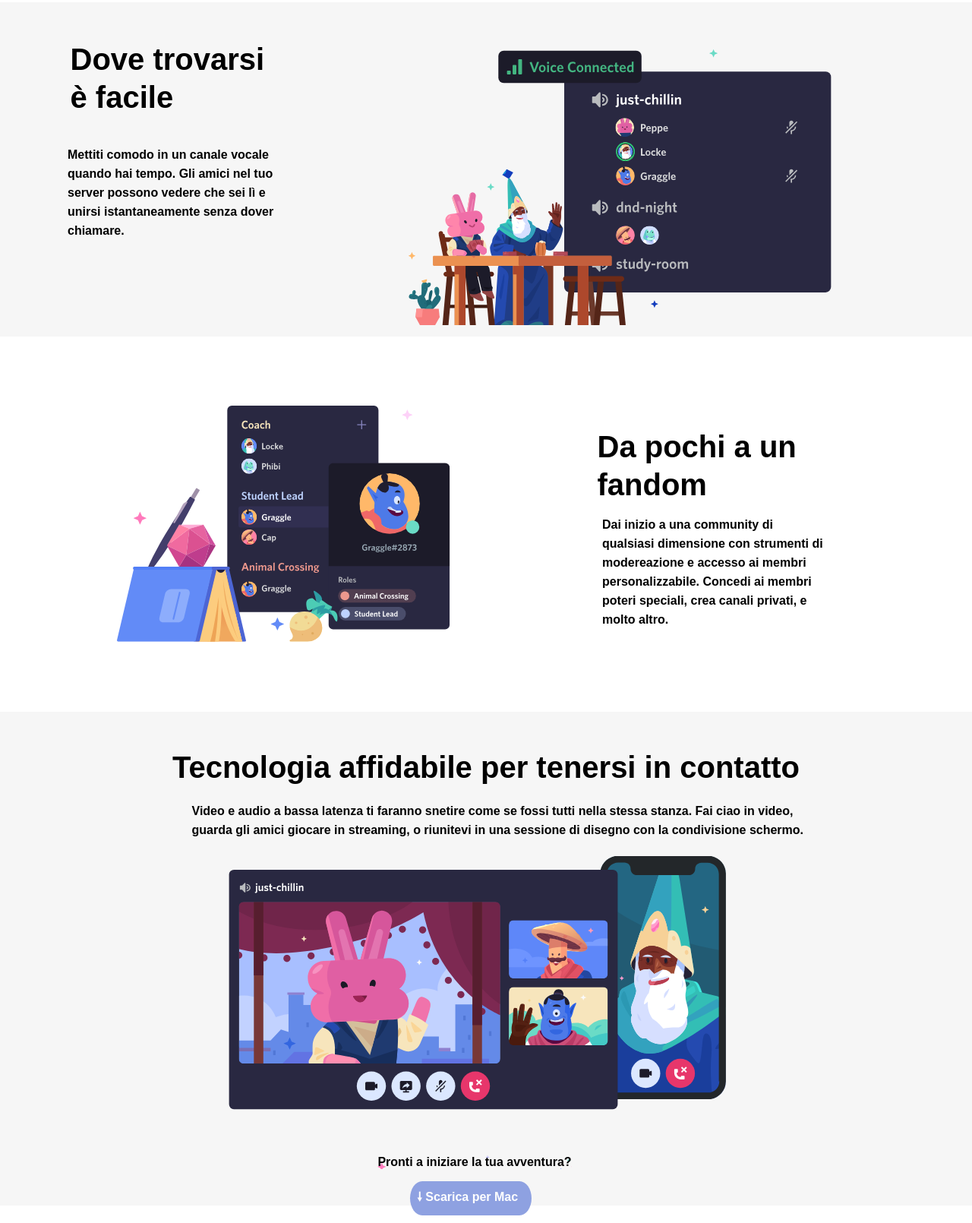
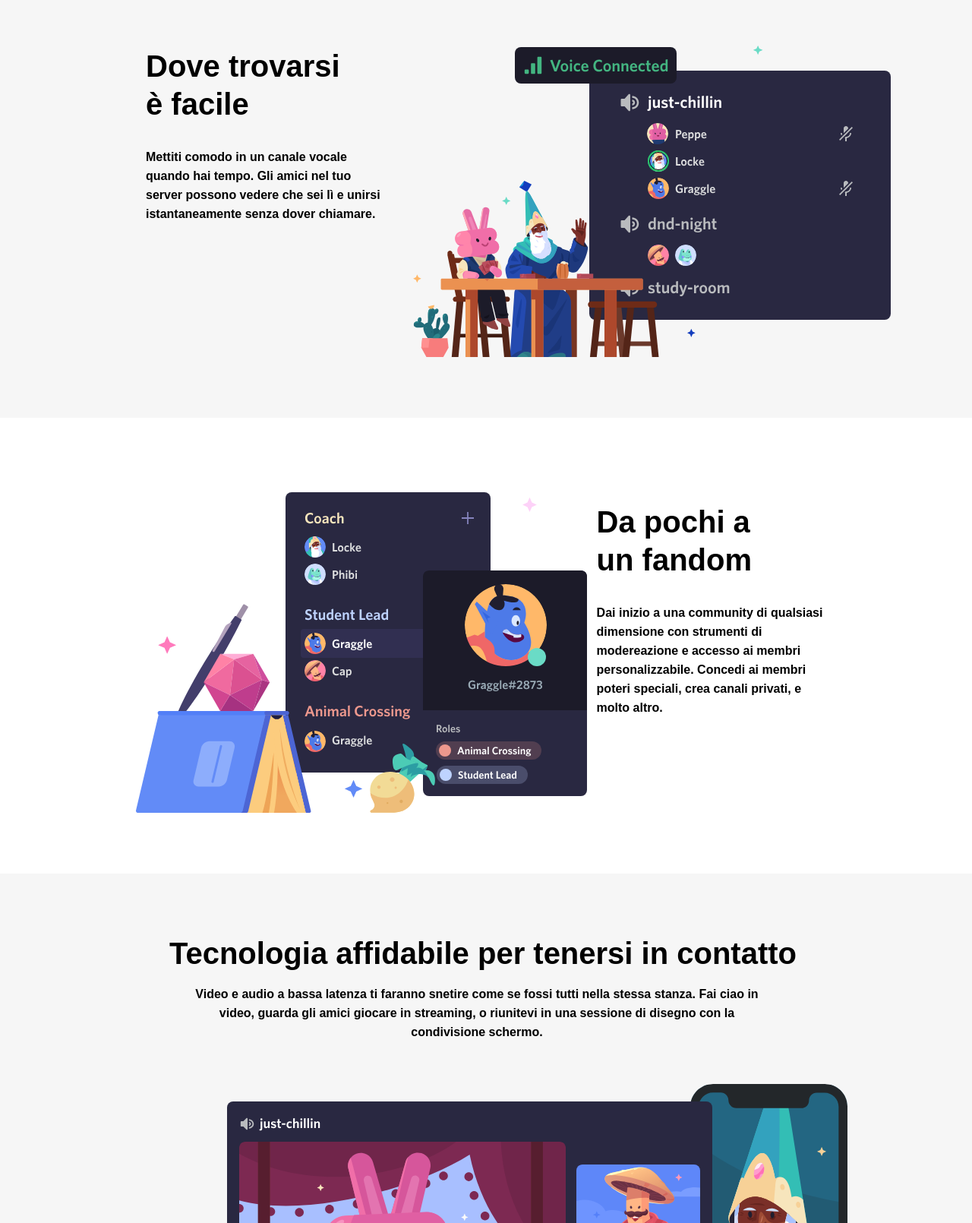
Before and after one commit to PaoloPascucci/htmlcss-discord, a plain HTML site: page index.html in a window 1280 px wide. Shown: the part 1190-2800 px from the top of the page at 76% size. Drawn offline with Linux system fonts and the light colour scheme.

Commit message:
Aggiustate sezioni

```diff
--- a/index.html
+++ b/index.html
@@ -25,7 +25,7 @@
 
     <main class="corpo">
         <section class="sec-1">
-            <div class="container1">
+            <div class="container1 clearfix">
                 <h1 class="title">Il tuo posto per parlare</h1>
                 <p class="text">Che tu faccia parte di un club scolastico, gruppo di gamer, comunità artistica mondiale, o
                     semplicemente
@@ -36,42 +36,54 @@
             </div>
         </section>
         <section class="sec-2">
-            <div class="container2">
-                <img class="rana" src="./img/item1.svg" alt="gruppi con rana">
+            <div class="container2 clearfix">
+                <div class="col-60"><img class="rana" src="./img/item1.svg" alt="gruppi con rana"></div>
+                <div class="col-40">
                     <h2 class="testo titolo">Un luogo a invito con tutto lo spazio necessario per parlare</h2>
                 <p class="testo par"> I server Discord sono organizzati in canali tematici in cui puoi collaborare, condividere o
                     semplicemente parlare della tua giornata senza intasare una chat di gruppo</p>
                     </div>
+            </div>
 
         </section>
         <section class="sec-3">
-                        <div class="container3">
-                            <img class="chat" src="./img/item2.svg" alt="canali vocali">
+                        <div class="container3 clearfix">
+                            <div class="col-60">
                                 <h2 class="testo titolo2">Dove trovarsi è facile</h2>
                             <p class="testo par2">Mettiti comodo in un canale vocale quando hai tempo. Gli amici nel tuo server possono vedere
                                 che sei lì e unirsi istantaneamente senza dover chiamare.</p>
                             </div>
+                            <div class="col-40">
+                                <img class="chat" src="./img/item2.svg" alt="canali vocali">
+                            </div>
+                            </div>
 
         </section>
         <section class="sec-4">
-                <div class="container4">
-                    <img class="chatvocale" src="./img/item3.svg" alt="canali discord">
+                <div class="container4 clearfix">
+                    <div class="col-60"><img class="chatvocale" src="./img/item3.svg" alt="canali discord">
+                    </div>
+                    <div class="col-40">
                         <h2 class="testo titolo3">Da pochi a un fandom</h2>
                     <p class="testo par3"> Dai inizio a una community di qualsiasi dimensione con strumenti di modereazione e accesso ai
                         membri personalizzabile. Concedi ai membri poteri speciali, crea canali privati, e molto altro.</p>
                     </div>
+                </div>
         </section>
         <section class="sec-5">
-            <div class="container5">
+            <div class="container5 clearfix">
                 <h2 class="testo titolo4">Tecnologia affidabile per tenersi in contatto</h2>
                 <p class="testo par4">Video e audio a bassa latenza ti faranno snetire come se fossi tutti nella stessa stanza. Fai
                     ciao
                     in video, guarda gli amici giocare in streaming, o riunitevi in una sessione di disegno con la condivisione
                     schermo.
                 </p>
+
                 <img class="Webcam" src="./img/item4-big.svg" alt="gruppo con webcam">
+                    <div class="container6">
                     <p class="stelle">Pronti a iniziare la tua avventura?</p>
                     <a class="button-3" href="#"> &#129047; Scarica per Mac</a>
+                    </div>
             </div>
             </section>
     </main>
--- a/style.css
+++ b/style.css
@@ -52,7 +52,6 @@ body {
 
 .corpo {
     font-family: sans-serif;
-    position: relative;
 }
 
 /*sezione 1*/
@@ -64,17 +63,14 @@ body {
 }
 
 .container1 {
+    padding-top: 6rem;
+    float: left;
     color: white;
-    position: absolute;
-    top: 35%;
-    left: 53%;
-    transform: translate(-50%, -50%);
     text-align: center;
 }
 
 .title, .text {
     padding: 10px 0;
-    width: 100%;
 }
 
 .title {
@@ -82,7 +78,10 @@ body {
 }
 
 .text {
+    padding-left: 22rem;
+    text-align: center;
     word-wrap: break-word;
+    width: 72%;
     padding-bottom: 2rem;
     line-height: 30px;
 }
@@ -108,46 +107,26 @@ body {
 
 /*sezione 2*/
 
-.sec-2 {
-    position: absolute;
-    top: 125%;
-    left: 50%;
-    transform: translate(-50%, -50%);
-    height: 395px;
+.container2 {
+    padding: 8rem 0 5rem 10rem;
+    float: left;
     width: 100%;
 }
 
-.container2 {
-    position: absolute;
-    top: 100%;
-    left: 50%;
-    transform: translate(-50%, -50%);
-}
-
 .rana {
-    position: absolute;
-    top: 0;
-    left: -250px;
-    transform: translate(-50%, -50%);
+    float: right;
     width: 600px;
 }
 
 .titolo {
-    position: absolute;
-    top: -60px;
-    left: 289px;
-    transform: translate(-50%, -50%);
     word-wrap: break-word;
-    width: 285px;
+    width: 290px;
     line-height: 50px;
     font-size: 40px;
 }
 
 .par {
-    position: absolute;
-    top: 150px;
-    left: 300px;
-    transform: translate(-50%, -50%);
+    padding-top: 2rem;
     word-wrap: break-word;
     width: 294px;
     line-height: 25px;
@@ -155,164 +134,103 @@ body {
 
 /*sezione 3*/
 
-.sec-3 {
-    position: absolute;
-    top: 289%;
-    left: 50%;
-    transform: translate(-50%, -50%);
-    text-align: center;
+.container3 {
     background-color: #f6f6f6;
-    height: 440px;
+    padding: 5rem 0 5rem 10rem;
     width: 100%;
-}
-
-.container3 {
-    position: absolute;
-    top: 0%;
-    left: 50%;
-    transform: translate(-50%, -50%);
+    float: left;
+    padding-top: 5rem;
 }
 
 .chat {
-    position: absolute;
-    top: 230px;
-    left: 180px;
-    transform: translate(-50%, -50%);
-    width: 600px;
+    float: right;
 }
 
 .titolo2 {
-    position: absolute;
-    text-align: left;
-    top: 100px;
-    right: 120px;
-    transform: translate(-50%, -50%);
+    padding: 2rem 0 0 2rem;
     word-wrap: break-word;
-    width: 285px;
+    width: 290px;
     line-height: 50px;
     font-size: 40px;
 }
 
 .par2 {
-    position: absolute;
-    text-align: left;
-    top: 250px;
-    right: 110px;
-    transform: translate(-50%, -50%);
+    padding: 2rem 0 0 2rem;
     word-wrap: break-word;
-    width: 294px;
+    width: 350px;
     line-height: 25px;
 }
 
 /*sezione 4*/
 
-.sec-4 {
-    position: absolute;
-    top: 377%;
-    left: 50%;
-    transform: translate(-50%, -50%);
-    height: 420px;
+.container4 {
+    padding: 5rem 0 5rem 10rem;
     width: 100%;
-}
-
-.container4 {
-    position: absolute;
-    top: 80%;
-    left: 50%;
-    transform: translate(-50%, -50%);
+    float: left;
+    padding-top: 5rem;
 }
 
 .chatvocale {
-    position: absolute;
-    top: -80px;
-    left: -250px;
-    transform: translate(-50%, -50%);
-    width: 500px;
+    float: left;
 }
 
 .titolo3 {
-    position: absolute;
-    top: -150px;
-    left: 289px;
-    transform: translate(-50%, -50%);
+    padding: 2rem 0 0 2rem;
     word-wrap: break-word;
-    width: 285px;
+    width: 290px;
     line-height: 50px;
     font-size: 40px;
 }
 
 .par3 {
-    position: absolute;
-    top: -10px;
-    left: 300px;
-    transform: translate(-50%, -50%);
+    padding: 2rem 0 0 2rem;
     word-wrap: break-word;
-    width: 294px;
+    width: 340px;
     line-height: 25px;
 }
 
 /* Sezione 5*/
 
-.sec-5 {
-    position: absolute;
-    top: 510%;
-    left: 50%;
-    transform: translate(-50%, -50%);
+.container5 {
     background-color: #f6f6f6;
-    height: 650px;
+    padding: 5rem 0 5rem 10rem;
     width: 100%;
-}
-
-.container5 {
-    position: absolute;
-    top: 55%;
-    left: 50%;
-    transform: translate(-50%, -50%);
+    float: left;
+    padding-top: 5rem;
 }
 
 .Webcam {
-    position: absolute;
-    top: -1px;
-    left: -10px;
-    transform: translate(-50%, -50%);
-    width: 700px;
+    padding-left: 7rem;
 }
 
 .titolo4 {
-    position: absolute;
-    top: -285px;
-    left: 0px;
-    transform: translate(-50%, -50%);
-    width: max-content;
+    width: 85%;
     line-height: 50px;
     font-size: 40px;
     text-align: center;
 }
 
 .par4 {
-    position: absolute;
-    top: -215px;
-    left: 20px;
-    transform: translate(-50%, -50%);
     word-wrap: break-word;
-    width: 815px;
+    padding-top: 1rem;
+    padding-left: 6rem;
     line-height: 25px;
+    text-align: center;
+    width: 75%;
 }
 
 .stelle {
-    position: absolute;
-    top: 235px;
-    left: -15px;
-    transform: translate(-50%, -50%);
+    padding-left: 26rem;
+    padding-top: 1rem;
     background-image: url(./img/stars.svg);
-    background-size: cover;
-    width: max-content;
+    background-repeat: no-repeat;
+    background-position-x: 300px;
+    padding-bottom: 2rem;
 }
 
 .button-3 {
-    position: absolute;
-    top: 260px;
-    left: -100px;
+    margin-left: 450px;
+    border-left: 5rem;
     border-radius: 10%/50%;
     padding: 9px;
     width: 160px;
@@ -321,3 +239,26 @@ body {
     font-weight: bold;
     color: white;
 }
+
+/*aggiustamenti*/
+
+.col-40 {
+    width: 40%;
+}
+
+.col-60 {
+    width: 53%;
+    padding-right: 5rem
+}
+
+.col-40, .col-60 {
+    float: left;
+}
+
+.debug .col-60 {
+    background-color: chocolate;
+}
+
+.debug .col-40 {
+    background-color: cyan;
+}
```
Lines whose indentation alone changed are shown as unchanged.
